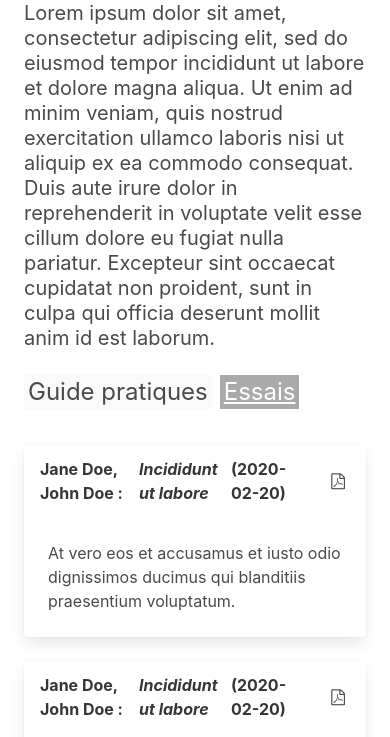
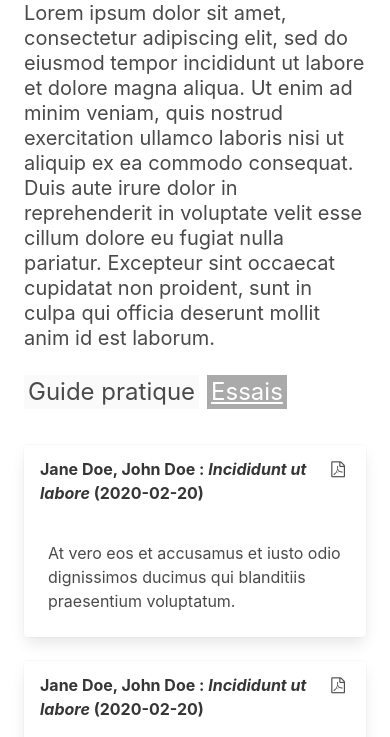
Before and after one commit to conv-ar/conv-ar.github.io, a plain HTML site: page index.html in a window 390 px wide. Both pictures are taken after a click on the tab "Essais". Shown: the part 107-844 px from the top of the page. Drawn offline with nearby package versions, Linux system fonts and the light colour scheme.

Commit message:
fix minor issue, rename Guide pratique

```diff
--- a/index.html
+++ b/index.html
@@ -20,7 +20,7 @@
           </p>
         </div>
         <input type="radio" name="tabs" id="guide-tab" checked>
-        <label class="is-hidden-desktop mobile-nav-item" for="guide-tab" role="tab" aria-controls="guide"><h4 class="subtitle is-4">Guide pratiques</h4></label>
+        <label class="is-hidden-desktop mobile-nav-item" for="guide-tab" role="tab" aria-controls="guide"><h4 class="subtitle is-4">Guide pratique</h4></label>
         <input type="radio" name="tabs" id="essais-tab">
         <label class="is-hidden-desktop mobile-nav-item" for="essais-tab" role="tab" aria-controls="essais"><h4 class="subtitle is-4">Essais</h4></label>
         <div class="columns content is-flex-mobile">
@@ -96,7 +96,7 @@
             Lorem ipsum dolor sit amet, consectetur adipiscing elit, sed do eiusmod tempor incididunt ut labore et dolore magna aliqua. Ut enim ad minim veniam, quis nostrud exercitation ullamco laboris nisi ut aliquip ex ea commodo consequat. Duis aute irure dolor in reprehenderit in voluptate velit esse cillum dolore eu fugiat nulla pariatur. Excepteur sint occaecat cupidatat non proident, sunt in culpa qui officia deserunt mollit anim id est laborum.
           </p>
           <div class="buttons">
-            <a class="button is-large is-link" href="documents/blank.pdf" target="_blank">
+            <a class="button is-link" href="documents/blank.pdf" target="_blank">
               <span class="icon">
                 <i class="fa fa-file-pdf-o" aria-hidden="true"></i>
               </span>
--- a/style.css
+++ b/style.css
@@ -57,23 +57,31 @@ input[id="essais-tab"]:checked ~ .columns.content .column#essais {
   margin-bottom: 1.5rem;
 }
 
-.card-wrapper .card .card-header-title .item:not(:last-child) {
-  padding-right: 0.3rem;
+.card-wrapper .card .card-header {
+  align-items: start;
 }
 
-.card-wrapper .card .card-header-title .p-author .h-card:not(:last-child)::after {
+.card-wrapper .card .card-header .card-header-title {
+  display: block;
+}
+
+.card-wrapper .card .card-header .card-header-title:not(:last-child) {
+  padding-right: 0;
+}
+
+.card-wrapper .card .card-header .card-header-title .p-author .h-card:not(:last-child)::after {
   content: ',';
 }
 
-.card-wrapper .card .card-header-title .p-author:not(:last-child)::after {
+.card-wrapper .card .card-header .card-header-title .p-author:not(:last-child)::after {
   content: ':';
 }
 
-.card-wrapper .card .card-header-title .dt-published::before {
+.card-wrapper .card .card-header .card-header-title .dt-published::before {
   content: '(';
 }
 
-.card-wrapper .card .card-header-title .dt-published::after {
+.card-wrapper .card .card-header .card-header-title .dt-published::after {
   content: ')';
 }
 
```
